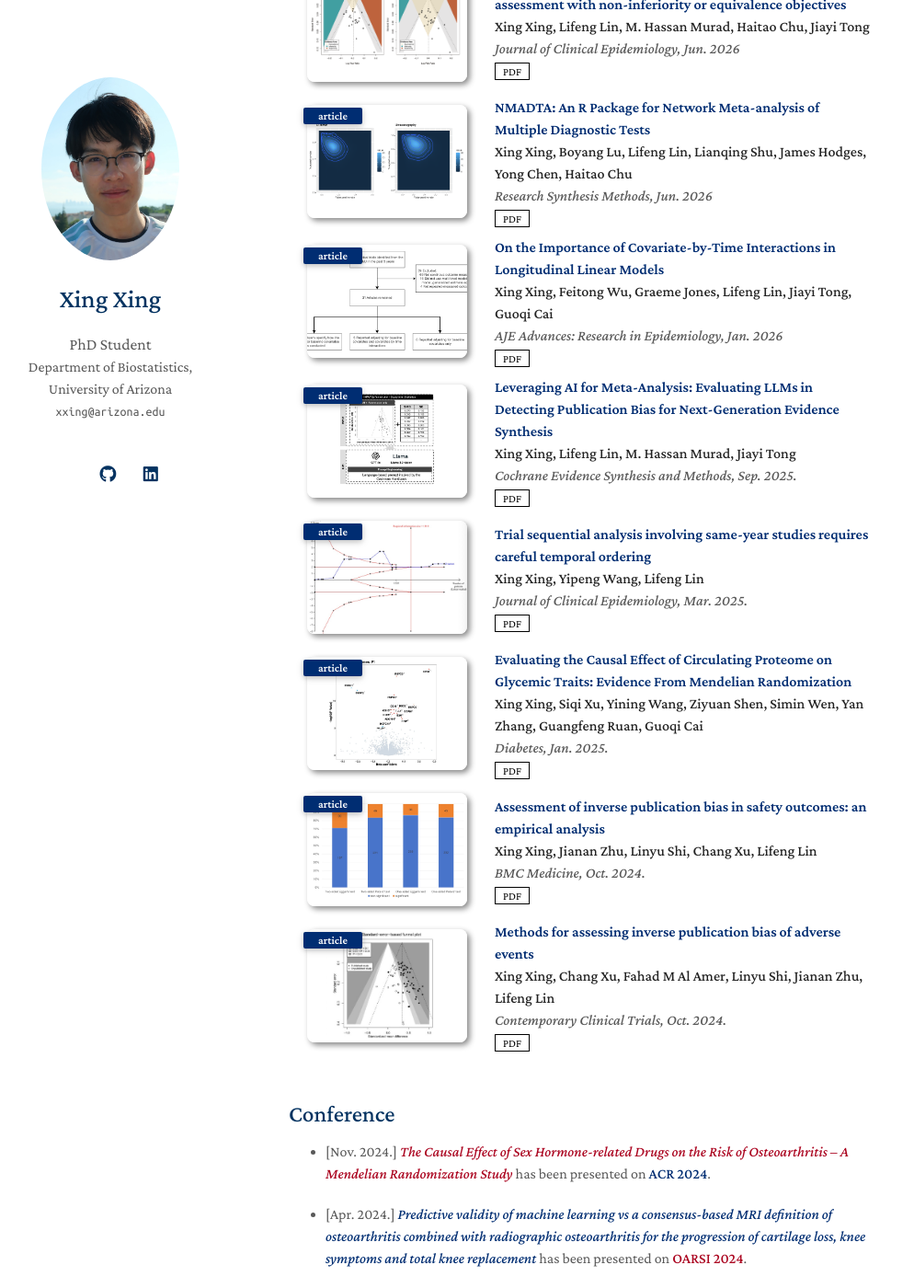
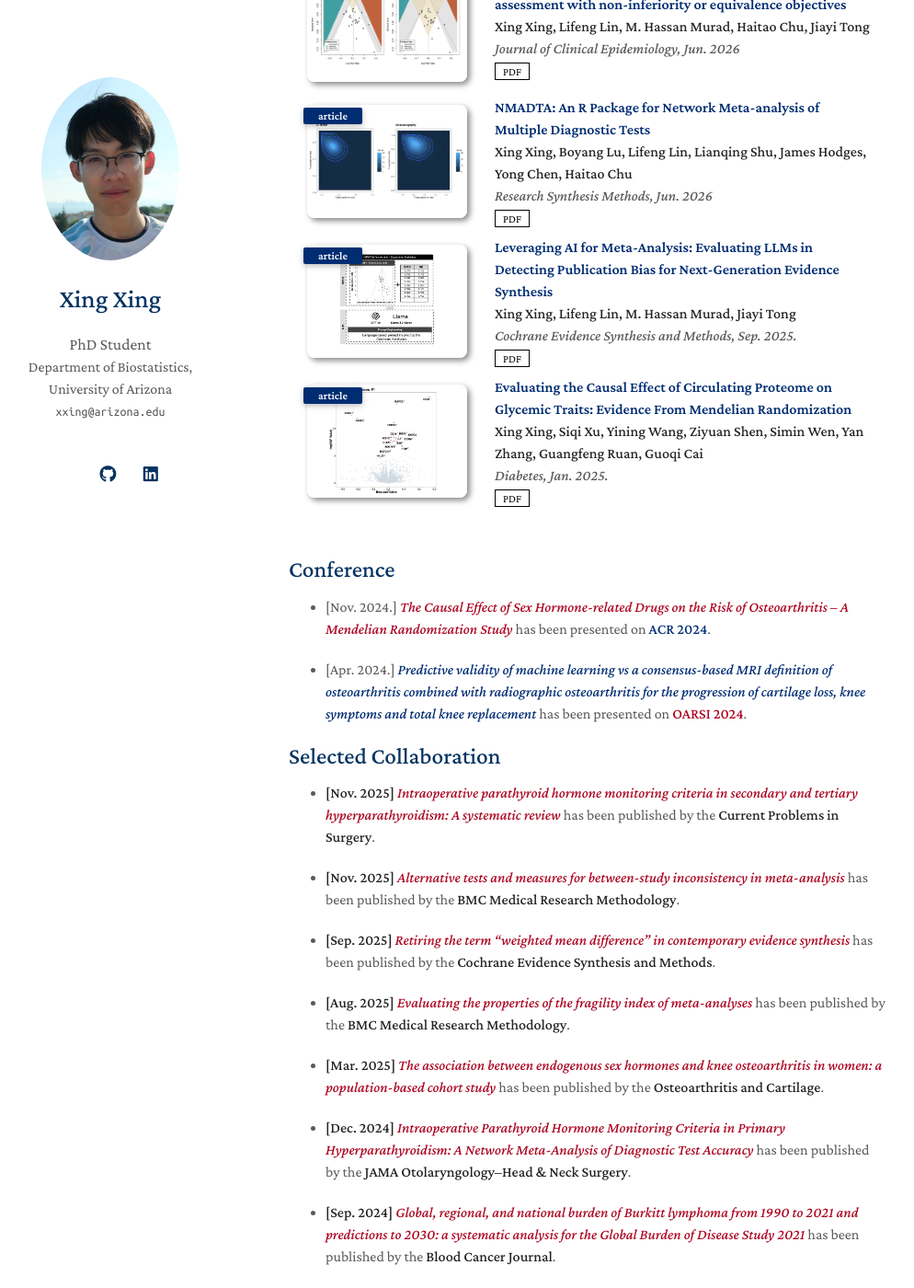
Before and after one commit to KevinXing3/kevinXing3.github.io, a Jekyll site: the page built from index.md, in a window 1280 px wide and 1400 px high, scrolled down 831 px. Shown: the whole window at 92% size, without its empty margins (156-1150 px from the left). Built offline with Jekyll 4.4.1, drawn with Linux system fonts in a browser that asks for light colours; nearby versions of some CDN libraries; a style sheet for code colours, icons or effects is not loaded; our own code applies the rules of GitHub Pages for plain Markdown files; some of the changed text lies outside the part shown.

Commit message:
Update project.md

```diff
--- a/_includes/project.md
+++ b/_includes/project.md
@@ -11,7 +11,7 @@
   </div>
 
   <div class="col-sm-9" style="position: relative;padding-right: 15px;padding-left: 20px;">
-    <div class="title"><a href="https://academic.oup.com/aje/advance-article-abstract/doi/10.1093/aje/kwaf229/8285372?redirectedFrom=fulltext" style="color:#002D72"> Flexible Nonparametric Assessment of Time-Lag Bias in Meta-Analysis.</a></div>
+    <div class="title"><a href="https://academic.oup.com/aje/advance-article-abstract/doi/10.1093/aje/kwaf229/8285372?redirectedFrom=fulltext" style="color:#002D72"> Flexible Nonparametric Assessment of Time-Lag Bias in Meta-Analysis</a></div>
     <div class="author"><strong>Xing Xing, Zhiyuan Yu, Mengli Xiao, Jiayi Tong, Lifeng Lin</strong></div>
     <div class="periodical"><em>Biostatistics, In Press</em></div>
     <div class="links">
@@ -29,9 +29,9 @@
   </div>
 
   <div class="col-sm-9" style="position: relative;padding-right: 15px;padding-left: 20px;">
-    <div class="title"><a href="https://academic.oup.com/aje/advance-article-abstract/doi/10.1093/aje/kwaf229/8285372?redirectedFrom=fulltext" style="color:#002D72"> Aligning Estimands to Strengthen the Credibility of Network Meta-Analysis: Implications for Indirect Treatment Comparisons</a></div>
+    <div class="title"><a href="https://www.tandfonline.com/doi/abs/10.1080/19466315.2026.2703540?trk=feed_main-feed-card_reshare_feed-article-content" style="color:#002D72"> Aligning Estimands to Strengthen the Credibility of Network Meta-Analysis: Implications for Indirect Treatment Comparisons</a></div>
     <div class="author"><strong>Xing Xing, Lifeng Lin, Jiayi Tong, Philip He, Weili He, Haitao Chu </strong></div>
-    <div class="periodical"><em>Statistics in Biopharmaceutical Research, Jul.</em></div>
+    <div class="periodical"><em>Statistics in Biopharmaceutical Research, Jul. 2026</em></div>
     <div class="links">
       <a href="https://academic.oup.com/aje/advance-article-abstract/doi/10.1093/aje/kwaf229/8285372?redirectedFrom=fulltext" class="btn btn-sm z-depth-0" role="button" target="_blank" style="font-size:12px;">PDF</a>
     </div>
@@ -79,25 +79,6 @@
 <li>
 <div class="pub-row">
   <div class="col-sm-3 abbr" style="position: relative;padding-right: 15px;padding-left: 15px;">
-    <img src="assets/img/AJEAD.png" class="teaser img-fluid z-depth-1">
-    <abbr class="badge">article</abbr>
-  </div>
-
-  <div class="col-sm-9" style="position: relative;padding-right: 15px;padding-left: 20px;">
-    <div class="title"><a href="https://academic.oup.com/aje/advance-article-abstract/doi/10.1093/aje/kwaf229/8285372?redirectedFrom=fulltext" style="color:#002D72">On the Importance of Covariate-by-Time Interactions in Longitudinal Linear Models</a></div>
-    <div class="author"><strong>Xing Xing, Feitong Wu, Graeme Jones, Lifeng Lin, Jiayi Tong, Guoqi Cai</strong></div>
-    <div class="periodical"><em>AJE Advances: Research in Epidemiology, Jan. 2026</em></div>
-    <div class="links">
-      <a href="https://academic.oup.com/ajeadvances/advance-article/doi/10.1093/ajeadv/uuag002/8423089" class="btn btn-sm z-depth-0" role="button" target="_blank" style="font-size:12px;">PDF</a>
-    </div>
-  </div>
-</div>
-</li>
-
-
-<li>
-<div class="pub-row">
-  <div class="col-sm-3 abbr" style="position: relative;padding-right: 15px;padding-left: 15px;">
     <img src="assets/img/LLM-1.png" class="teaser img-fluid z-depth-1">
     <abbr class="badge">article</abbr>
   </div>
@@ -113,23 +94,6 @@
 </div>
 </li>
 
-<li>
-<div class="pub-row">
-  <div class="col-sm-3 abbr" style="position: relative;padding-right: 15px;padding-left: 15px;">
-    <img src="assets/img/TSA.jpg" class="teaser img-fluid z-depth-1">
-    <abbr class="badge">article</abbr>
-  </div>
-
-  <div class="col-sm-9" style="position: relative;padding-right: 15px;padding-left: 20px;">
-    <div class="title"><a href="https://www.jclinepi.com/article/S0895-4356(24)00401-3/fulltext" style="color:#002D72">Trial sequential analysis involving same-year studies requires careful temporal ordering </a></div>
-    <div class="author"><strong>Xing Xing, Yipeng Wang, Lifeng Lin</strong></div>
-    <div class="periodical"><em>Journal of Clinical Epidemiology, Mar. 2025.</em></div>
-    <div class="links">
-      <a href="https://www.jclinepi.com/article/S0895-4356(24)00401-3/fulltext" class="btn btn-sm z-depth-0" role="button" target="_blank" style="font-size:12px;">PDF</a>
-    </div>
-  </div>
-</div>
-</li>
 
 <li>
 <div class="pub-row">
@@ -149,41 +113,7 @@
 </div>
 </li>
 
-<li>
-<div class="pub-row">
-  <div class="col-sm-3 abbr" style="position: relative;padding-right: 15px;padding-left: 15px;">
-    <img src="assets/img/BMC.jpg" class="teaser img-fluid z-depth-1">
-    <abbr class="badge">article</abbr>
-  </div>
 
-  <div class="col-sm-9" style="position: relative;padding-right: 15px;padding-left: 20px;">
-    <div class="title"><a href="https://bmcmedicine.biomedcentral.com/articles/10.1186/s12916-024-03707-2#citeas" style="color:#002D72">Assessment of inverse publication bias in safety outcomes: an empirical analysis </a></div>
-    <div class="author"><strong>Xing Xing, Jianan Zhu, Linyu Shi, Chang Xu, Lifeng Lin</strong></div>
-    <div class="periodical"><em>BMC Medicine, Oct. 2024.</em></div>
-    <div class="links">
-      <a href="https://bmcmedicine.biomedcentral.com/articles/10.1186/s12916-024-03707-2#citeas" class="btn btn-sm z-depth-0" role="button" target="_blank" style="font-size:12px;">PDF</a>
-    </div>
-  </div>
-</div>
-</li>
-
-<li>
-<div class="pub-row">
-  <div class="col-sm-3 abbr" style="position: relative;padding-right: 15px;padding-left: 15px;">
-    <img src="assets/img/CCT1.jpg" class="teaser img-fluid z-depth-1">
-    <abbr class="badge">article</abbr>
-  </div>
-
-  <div class="col-sm-9" style="position: relative;padding-right: 15px;padding-left: 20px;">
-    <div class="title"><a href="https://www.sciencedirect.com/science/article/pii/S1551714424002295" style="color:#002D72">Methods for assessing inverse publication bias of adverse events </a></div>
-    <div class="author"><strong>Xing Xing, Chang Xu, Fahad M Al Amer, Linyu Shi, Jianan Zhu, Lifeng Lin</strong></div>
-    <div class="periodical"><em>Contemporary Clinical Trials, Oct. 2024.</em></div>
-    <div class="links">
-      <a href="https://www.sciencedirect.com/science/article/pii/S1551714424002295" class="btn btn-sm z-depth-0" role="button" target="_blank" style="font-size:12px;">PDF</a>
-    </div>
-  </div>
-</div>
-</li>
 
 
 
```
